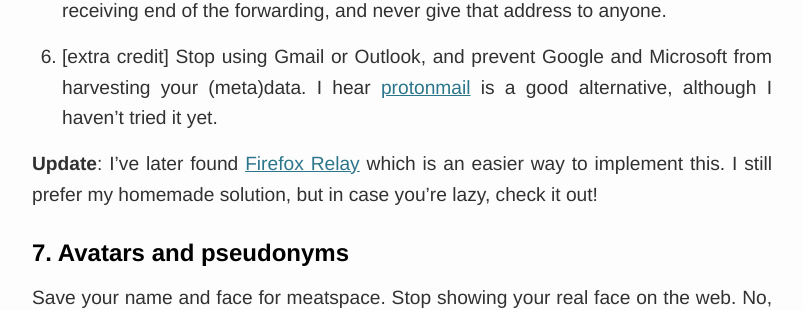
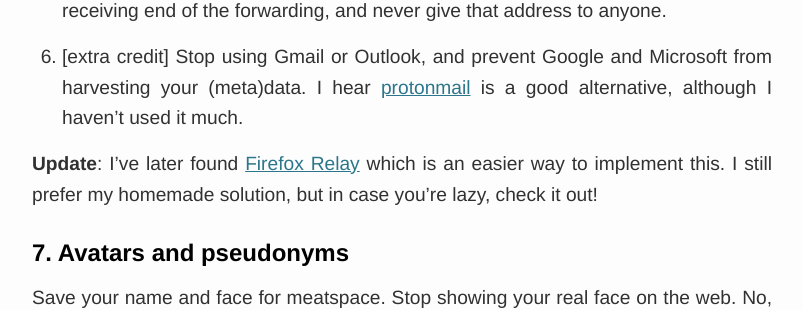
Before and after one commit to tobyornottobe/maraoz.github.io, a Jekyll site: the page built from _posts/2021-04-06-dark-tech.md, in a window 1280 px wide and 900 px high, scrolled down 4645 px. Shown: the part 183-493 px from the top of the window, without its empty margins (238-1041 px from the left). Built offline with Jekyll 4.4.1, drawn with Linux system fonts in a browser that asks for light colours.

Commit message:
Update 2021-04-06-dark-tech.md

```diff
--- a/_posts/2021-04-06-dark-tech.md
+++ b/_posts/2021-04-06-dark-tech.md
@@ -71,7 +71,7 @@ Inspired by Privacy.com, I set up a similar system but for email, for when I nee
 
 5. [hardcore] Create a new secret email account (preferrably self-hosted) as the receiving end of the forwarding, and never give that address to anyone.
 
-6. [extra credit] Stop using Gmail or Outlook, and prevent Google and Microsoft from harvesting your (meta)data. I hear [protonmail](https://protonmail.com/) is a good alternative, although I haven't tried it yet.
+6. [extra credit] Stop using Gmail or Outlook, and prevent Google and Microsoft from harvesting your (meta)data. I hear [protonmail](https://protonmail.com/) is a good alternative, although I haven't used it much.
 
 **Update**: I've later found [Firefox Relay](https://relay.firefox.com/) which is an easier way to implement this. I still prefer my homemade solution, but in case you're lazy, check it out!
 
```
